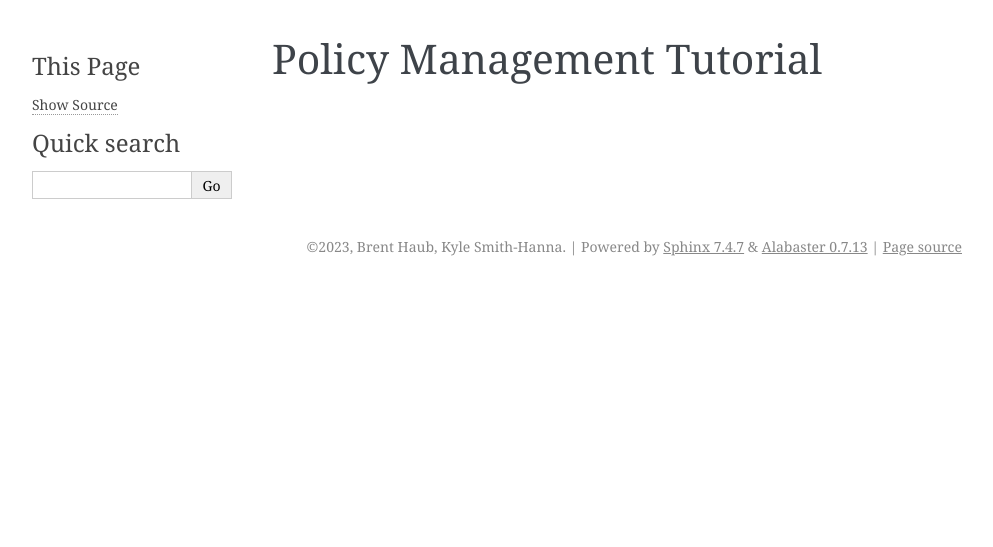
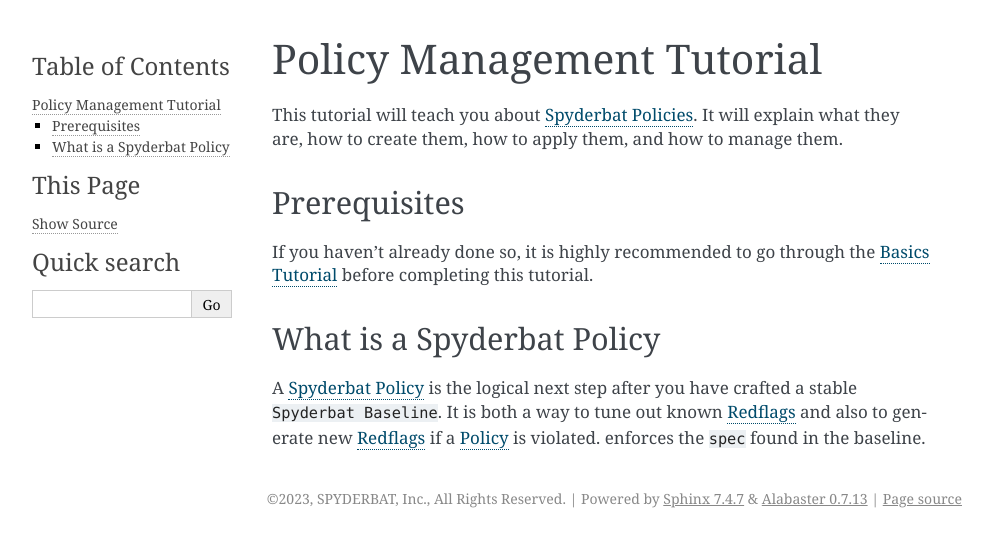
Before and after one commit to spyderbat/spyctl, a Sphinx documentation site: the page built from docs/tutorials/policy_management.rst, in a window 1280 px wide. Shown: the top 547 px of the page, without its empty margins (148-1141 px from the left). Built offline with Sphinx 7.4.7, drawn with Linux system fonts in a browser that asks for light colours.

Commit message:
Updating policy documentation

```diff
--- a/docs/conf.py
+++ b/docs/conf.py
@@ -7,9 +7,9 @@
 # https://www.sphinx-doc.org/en/master/usage/configuration.html#project-information
 
 project = "spyctl"
-copyright = "2023, Brent Haub, Kyle Smith-Hanna"
+copyright = "2023, SPYDERBAT, Inc., All Rights Reserved"
 author = "Brent Haub, Kyle Smith-Hanna"
-release = "0.0.24"
+release = "0.1.0"
 
 # -- General configuration ---------------------------------------------------
 # https://www.sphinx-doc.org/en/master/usage/configuration.html#general-configuration
--- a/docs/index.rst
+++ b/docs/index.rst
@@ -48,6 +48,8 @@
 
    user/configuration
    user/resources
+   user/spyderbat_concepts
+   user/subcommands
 
 Indices and Tables
 -------------------
--- a/docs/tutorials/policy_management.rst
+++ b/docs/tutorials/policy_management.rst
@@ -3,3 +3,46 @@
 ==========================
 Policy Management Tutorial
 ==========================
+
+This tutorial will teach you about |s_policies|. It will explain what they are,
+how to create them, how to apply them, and how to manage them.
+
+Prerequisites
+=============
+
+If you haven't already done so, it is highly recommended to go through the
+:ref:`Basics Tutorial<Basics_Tutorial>` before completing this tutorial.
+
+What is a Spyderbat Policy
+==========================
+
+A |s_policy| is the logical next step after you have crafted a stable |s_baseline|. It is both a
+way to tune out known |redflags| and also to generate new |redflags| if a |policy| is violated. enforces the
+``spec`` found in the baseline.
+
+.. |context| replace:: :ref:`Context<Contexts>`
+.. |contexts| replace:: :ref:`Contexts<Contexts>`
+.. |baselines| replace:: ``Baselines``
+.. |baseline| replace:: ``Baseline``
+.. |fprints| replace:: :ref:`Fingerprints<Fingerprints>`
+.. |fprint| replace:: :ref:`Fingerprint<Fingerprints>`
+.. |fprint_grp| replace:: :ref:`Fingerprint Group<Fingerprint_Groups>`
+.. |fprint_grps| replace:: :ref:`Fingerprint Groups<Fingerprint_Groups>`
+.. |mach| replace:: :ref:`Machine<Machines>`
+.. |machs| replace:: :ref:`Machines<Machines>`
+.. |na| replace:: ``Nano Agent``
+.. |policies| replace:: :ref:`Policies<Policies>`
+.. |policy| replace:: :ref:`Policy<Policies>`
+.. |redflags| replace:: :ref:`Redflags<Redflags>`
+.. |resource| replace:: :ref:`Resource<Resources>`
+.. |resources| replace:: :ref:`Resources<Resources>`
+.. |spyctl| replace:: ``Spyctl``
+.. |secret| replace:: :ref:`Secret<Secrets>`
+
+.. |s_na| replace:: ``Spyderbat Nano Agent``
+.. |s_baselines| replace:: ``Spyderbat Baselines``
+.. |s_baseline| replace:: ``Spyderbat Baseline``
+.. |s_fprints| replace:: :ref:`Spyderbat Fingerprints<Fingerprints>`
+.. |s_fprint| replace:: :ref:`Spyderbat Fingerprint<Fingerprints>`
+.. |s_policies| replace:: :ref:`Spyderbat Policies<Policies>`
+.. |s_policy| replace:: :ref:`Spyderbat Policy<Policies>`
--- a/docs/tutorials/spyctl_basics.rst
+++ b/docs/tutorials/spyctl_basics.rst
@@ -1,3 +1,5 @@
+.. _Basics_Tutorial:
+
 ======================
 Basics Tutorial
 ======================
```
Also changed, not shown: docs/user/resources.rst (+29 -4 lines), docs/user/spyderbat_concepts.rst (added, +28 -0 lines), docs/user/subcommands.rst (added, +29 -0 lines).
